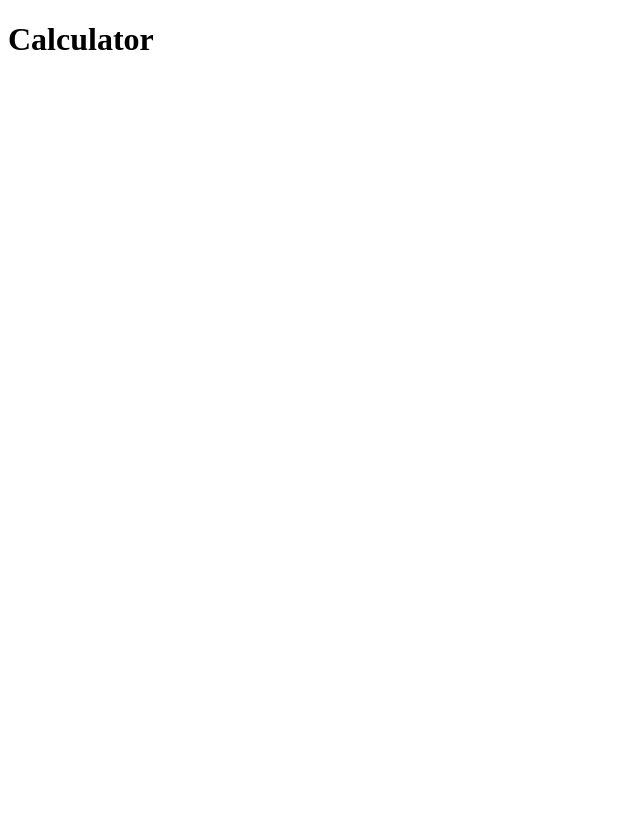
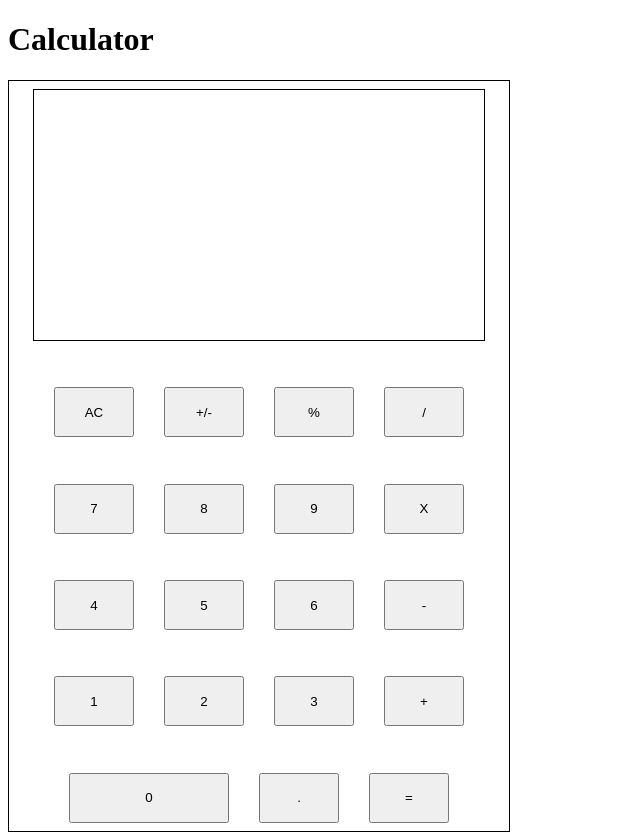
Before and after one commit to chancecodes/calculator, a plain HTML site: page index.html in a window 1280 px wide. Shown: the whole page, without its empty margins (0-640 px from the left). Before the commit the page ends 800 px from the top, so only its background shows below. Drawn offline with Linux system fonts and the light colour scheme.

Commit message:
create layout of calculator + operate function

```diff
--- a/index.html
+++ b/index.html
@@ -10,5 +10,33 @@
 
     <body>
         <h1>Calculator</h1>
+
+        <div class="container">
+            <div class="display"></div>
+
+            <button class="btn" id="clear">AC</button>
+            <button class="btn" id="negative">+/-</button>
+            <button class="btn" id="percent">%</button>
+            <button class="btn" id="divide">/</button>
+
+            <button class="btn" id="7">7</button>
+            <button class="btn" id="8">8</button>
+            <button class="btn" id="9">9</button>
+            <button class="btn" id="multiply">X</button>
+
+            <button class="btn" id="4">4</button>
+            <button class="btn" id="5">5</button>
+            <button class="btn" id="6">6</button>
+            <button class="btn" id="subtract">-</button>
+
+            <button class="btn" id="1">1</button>
+            <button class="btn" id="2">2</button>
+            <button class="btn" id="3">3</button>
+            <button class="btn" id="add">+</button>
+
+            <button class="btn" id="zero">0</button>
+            <button class="btn" id=".">.</button>
+            <button class="btn" id="equals">=</button>
+        </div>
     </body>
 </html>
--- a/javascript.js
+++ b/javascript.js
@@ -13,3 +13,7 @@ function multiply(a, b) {
 function divide(a, b) {
     return a / b;
 }
+
+function operate(operator, a, b) {
+    return operator(a, b)
+}
--- a/styles.css
+++ b/styles.css
@@ -0,0 +1,25 @@
+.display{
+    border: 1px solid black;
+    width: 450px;
+    height: 250px;
+}
+
+.container {
+    display: flex;
+    flex-wrap: wrap;
+    align-items: center;
+    justify-content: center;
+    gap: 30px;
+    width: 500px;
+    height: 750px;
+    border: 1px solid black;
+}
+
+.btn {
+    height: 50px;
+    width: 80px;
+}
+
+#zero {
+    width: 160px;
+}
```
